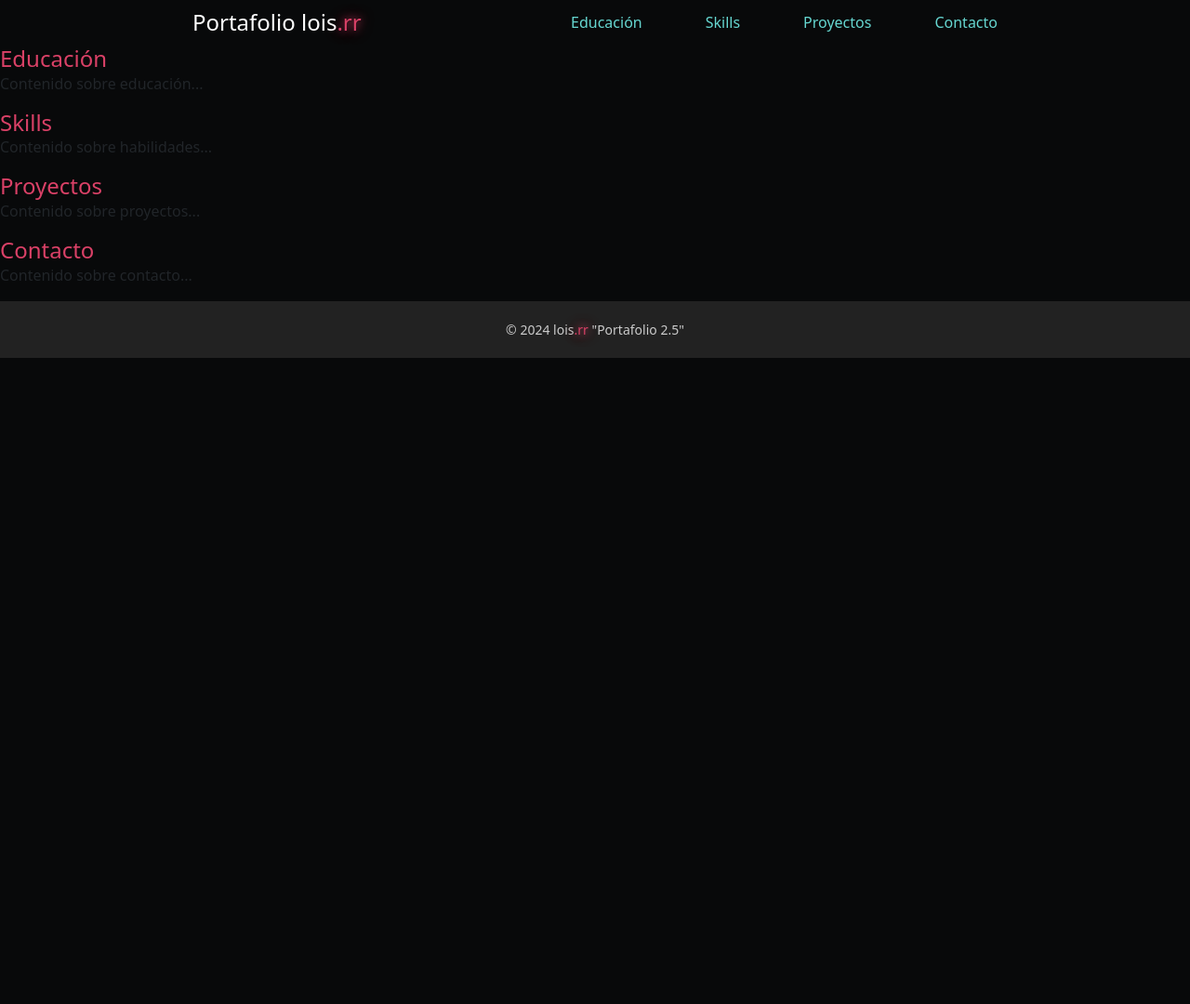
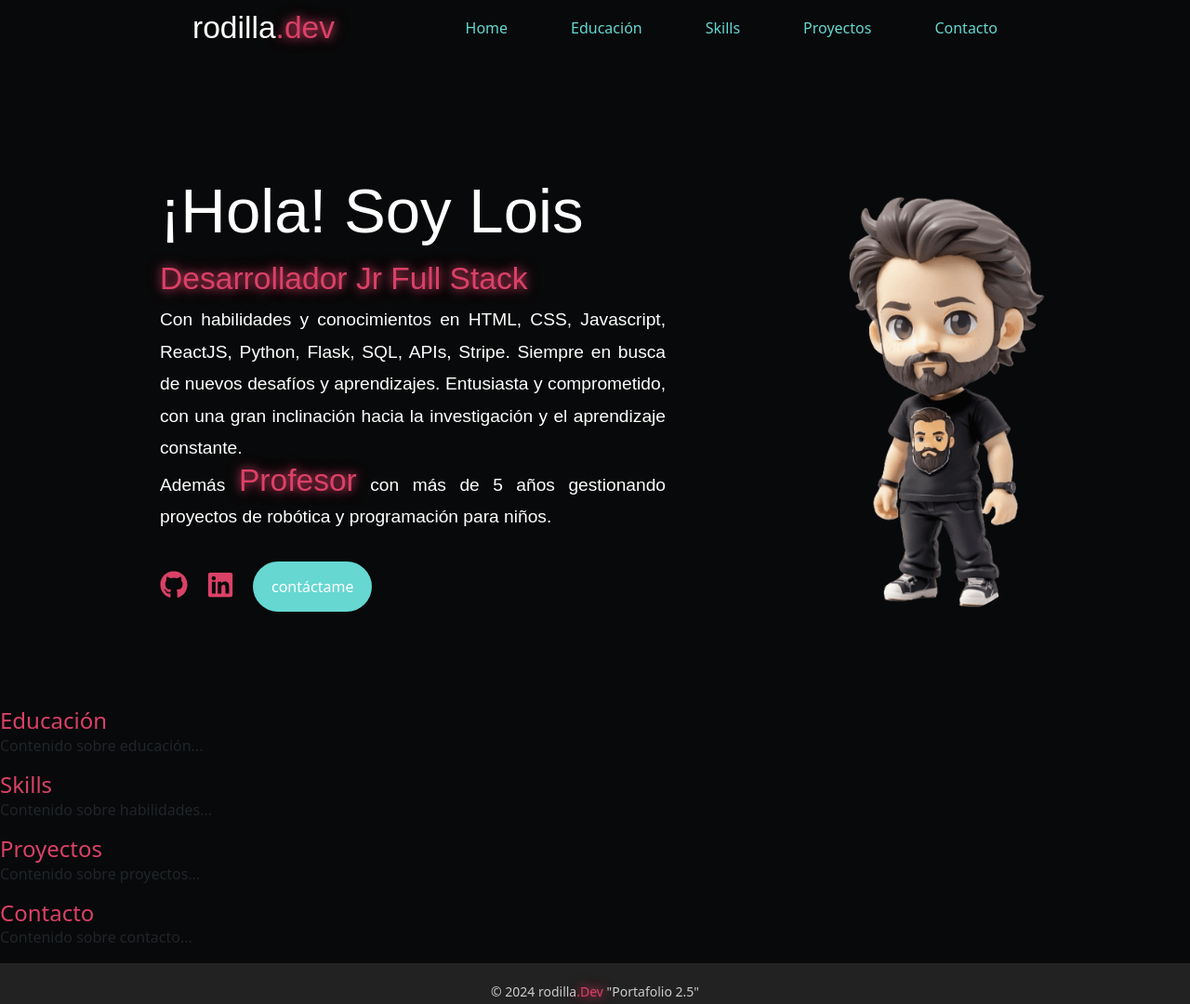
Before and after one commit to loisinhoDeveloper/PortFolio-2.5, a React app: page / in a window 1280 px wide. Shown: the whole page at 93% size. Before the commit the page ends 800 px from the top, so only its background shows below. Built offline with nearby package versions, Linux system fonts and the light colour scheme; no server answers.

Commit message:
home listo

```diff
--- a/package.json
+++ b/package.json
@@ -76,6 +76,7 @@
 		"prop-types": "^15.6.1",
 		"react": "^16.8.4",
 		"react-dom": "^16.8.4",
+		"react-icons": "^5.4.0",
 		"react-polyfills": "0.0.1",
 		"react-router-dom": "^6.3.0"
 	}
--- a/src/front/js/component/footer.js
+++ b/src/front/js/component/footer.js
@@ -4,7 +4,7 @@ import "../../styles/footer.css"; // Importamos los estilos específicos
 export const Footer = () => {
     return (
         <footer className="footer">
-            <p>© 2024 lois<span>.rr</span> "Portafolio 2.5"</p>
+            <p>© 2024 rodilla<span>.Dev</span> "Portafolio 2.5"</p>
         </footer>
     );
 };
--- a/src/front/js/component/navbar.js
+++ b/src/front/js/component/navbar.js
@@ -10,9 +10,10 @@ export const Navbar = () => {
 		<nav className="navbar">
 			{/* utilizando Link con # para navegar entre las secciones de la misma página, ya que (#) permitirá que el navegador haga scroll hacia las secciones correspondientes dentro del mismo documento. */}
 			<Link to="/" className="navbar-link">
-  				<h1>Portafolio lois<span>.rr</span></h1>
+  				<h1>rodilla<span>.dev</span></h1>
 			</Link>
 			<div className="linksHome">
+				<Link to="#home">Home</Link>
                 <Link to="#educacion">Educación</Link>
                 <Link to="#skills">Skills</Link>
                 <Link to="#proyectos">Proyectos</Link>
--- a/src/front/js/pages/home.js
+++ b/src/front/js/pages/home.js
@@ -6,23 +6,65 @@ import { Educacion } from "../component/educacion";
 import { Skills } from "../component/skills";
 import { Proyectos } from "../component/proyectos";
 import { Contacto } from "../component/contacto";
+import { FaGithub, FaLinkedin } from "react-icons/fa";  // instalamos npm i @flaticon/flaticon-uicons. Usamos React Icons para los íconos.
+import avatar from "../../img/avatar.png";
 
-//Aquí es donde se muestran las secciones del portafolio como Educación, Skills, Proyectos, y Contacto.
 export const Home = () => {
   const { store, actions } = useContext(Context);
 
   return (
-		<ScrollToTop>  {/* Envuelve Home.js con ScrollToTop */}
-            <div className="home"> {/* Secciones de la página con id que coincida con los valores de los Link del navbar.js */}
+    <ScrollToTop>
+      <div className="home">
+        {/* Sección Home: Introducción y experiencia */}
+        <section id="home" className="intro">
+          <div className="intro-text">
+            <h1>¡Hola! Soy Lois</h1>
+            <h2><span>Desarrollador Jr Full Stack</span></h2>
+            <p>
+              Con habilidades y conocimientos en HTML, CSS, Javascript, ReactJS, Python, Flask, SQL, APIs, Stripe.
+              Siempre en busca de nuevos desafíos y aprendizajes.
+              Entusiasta y comprometido, con una gran inclinación hacia la investigación y el aprendizaje constante.
+            </p>
+            <p>
+              Además <span>Profesor</span> con más de 5 años gestionando proyectos de robótica y programación para niños.
+            </p>
+
+            {/* Iconos y botón de contacto */}
+            <div className="social-icons">
+              <a href="https://github.com/loisinhoDeveloper" target="_blank" rel="noopener noreferrer">
+                <FaGithub size={30} />
+              </a>
+              <a href="https://www.linkedin.com/in/loisinho" target="_blank" rel="noopener noreferrer">
+                <FaLinkedin size={30} />
+              </a>
+              <button className="contact-btn" onClick={() => document.getElementById('contacto').scrollIntoView({ behavior: 'smooth' })}>
+                contáctame
+              </button>
+            </div>
+          </div>
+
+          {/* Imagen al lado derecho */}
+          <div className="intro-image">
+            <img src={avatar} alt="Lois" />
+          </div>
+        </section>
+
+        {/* Sección Educación */}
         <section id="educacion">
           <Educacion />
         </section>
+
+        {/* Sección Skills */}
         <section id="skills">
           <Skills />
         </section>
+
+        {/* Sección Proyectos */}
         <section id="proyectos">
           <Proyectos />
         </section>
+
+        {/* Sección Contacto */}
         <section id="contacto">
           <Contacto />
         </section>
--- a/src/front/styles/home.css
+++ b/src/front/styles/home.css
@@ -1,12 +1,111 @@
-/*
-    home.css: This website contains selectors only used in home.css
+body {
+    background-color: #08090A; /* Fondo oscuro en todo el body */
+    margin: 0; /* Aseguramos que no haya márgenes por defecto */
+    padding: 0; /* Aseguramos que no haya relleno por defecto */
+}
 
-    All pages share the styles on index.css but you should create
-    one more css for each page that will contain the selected used
-    on that page only (the ones not reused in other pages).
-*/
-/* Si el fondo blanco sigue apareciendo en el margen, añade un fondo adicional para el área fuera del navbar */
-body {
-    background-color: #08090A; /* Para asegurar que el fondo del body también sea oscuro */
+/* Estilo para el contenedor principal */
+.intro {
+    display: flex;                  /* Usamos Flexbox para alinear los elementos */
+    justify-content: space-between;  /* Separa el texto a la izquierda y la imagen a la derecha */
+    align-items: center;             /* Centra verticalmente los elementos */
+    padding: 125px 20px 96px 172px;  /* Margen superior de 125px, margen izquierdo de 172px, margen derecho de 20px y margen inferior de 96px */
+    background-color: #08090A;       /* Fondo oscuro */
+    color: white;                    /* Color blanco para el texto */
+}
+
+/* Estilos para el bloque de texto */
+.intro-text {
+    max-width: 50%;                 /* El texto ocupa la mitad del espacio */
+    margin-right: 20px;             /* Espacio entre la imagen y el texto */
+}
+
+/* Estilo para el título principal */
+.intro h1 {
+    font-family: 'Poppins', sans-serif;
+    font-size: 67.2px;
+    line-height: 67.2px;
+    text-align: left;
+    letter-spacing: normal;
+    margin-bottom: 20px;
+}
+
+/* Estilo para el subtítulo */
+.intro h2 span {
+    font-family: 'Poppins', sans-serif;
+    font-size: 33.6px;
+    line-height: normal;
+    text-align: left;
+    letter-spacing: normal;
+    color: #DA4167; /* Color del texto */
+    text-shadow: 0 0 10px rgba(218, 65, 103, 0.8), 0 0 15px rgba(218, 65, 103, 0.6); /* Efecto de sombra */
+}
+
+/* Estilo para los párrafos de introducción */
+.intro p {
+    font-family: 'Poppins', sans-serif;
+    font-size: 19.2px;
+    line-height: 34.56px;
+    text-align: justify;
+    letter-spacing: normal;
+    max-width: 600px;
+    margin: 0 auto;
+}
+
+/* Estilo para las etiquetas de texto especiales dentro de los párrafos */
+.intro p span {
+    color: #DA4167;
+    text-shadow: 0 0 10px rgba(218, 65, 103, 0.8), 0 0 15px rgba(218, 65, 103, 0.6);
+    font-family: 'Poppins', sans-serif;
+    font-size: 33.6px;
+}
+
+/* Estilo para los iconos de redes sociales */
+.social-icons {
+    display: flex;
+    gap: 20px;
+    align-items: center;
+    margin-top: 20px;
+}
+
+/* Estilo para los enlaces de los iconos */
+.social-icons a {
+    color: #DA4167; /* Color de los iconos */
+    font-size: 30px; /* Ajusta el tamaño del icono */
+    transition: color 0.3s ease, transform 0.3s ease, box-shadow 0.3s ease; /* Añadimos transición para los efectos */
+}
+
+/* Efecto para los iconos al hacer hover */
+.social-icons a:hover {
+    color: #fff; /* Cambia el color a blanco al pasar el ratón */
+    transform: scale(1.2); /* Aumenta el tamaño de los iconos */
 
 }
+
+/* Estilo para el botón de contacto */
+.contact-btn {
+    background-color: #66D7D1; /* Color de fondo */
+    color: white;
+    padding: 15px 20px; /* Tamaño del botón */
+    border: none;
+    border-radius: 50px; /* Hacemos el botón redondo */
+    cursor: pointer;
+    font-size: 16px;
+    margin-top: 10px;
+    transition: background-color 0.3s ease, transform 0.3s ease, box-shadow 0.3s ease; /* Añadimos transición para los efectos */
+}
+
+/* Efecto para el botón al hacer hover */
+.contact-btn:hover {
+    background-color: #50B6B0; /* Cambia el color de fondo al pasar el ratón */
+    transform: scale(1.1); /* Aumenta el tamaño del botón */
+    box-shadow: 0 0 15px rgba(102, 215, 209, 0.6); /* Agrega una sombra para dar un efecto de resplandor */
+}
+
+/* Estilo para la imagen de la intro */
+.intro-image img {
+    max-width: 80%; /* La imagen no debe exceder el tamaño de su contenedor */
+    height: auto;    /* Mantiene la proporción de la imagen */
+    border-radius: 50%; /* Si quieres hacerla redonda */
+    object-fit: cover; /* Asegura que la imagen se ajuste bien en su contenedor */
+}
--- a/src/front/styles/navbar.css
+++ b/src/front/styles/navbar.css
@@ -13,9 +13,10 @@
 
 /* Estilo para el título */
 .navbar h1 {
-  font-size: 24px;           /* Tamaño del texto */
   margin: 0;                 /* Quitar márgenes por defecto */
   transition: transform 0.3s ease; /* Transición suave al pasar el ratón */
+  font-family: 'Poppins', sans-serif; /* Fuente Poppins */
+  font-size: 33.6px;                 /* Tamaño del texto */
 }
 
 /* Hacer que el .rr de lois.rr tenga color #DA4167 y aplicar el difuminado */
```
Also changed, not shown: src/front/img/avatar.png (added), 1 other file. Lines whose indentation alone changed are shown as unchanged.
